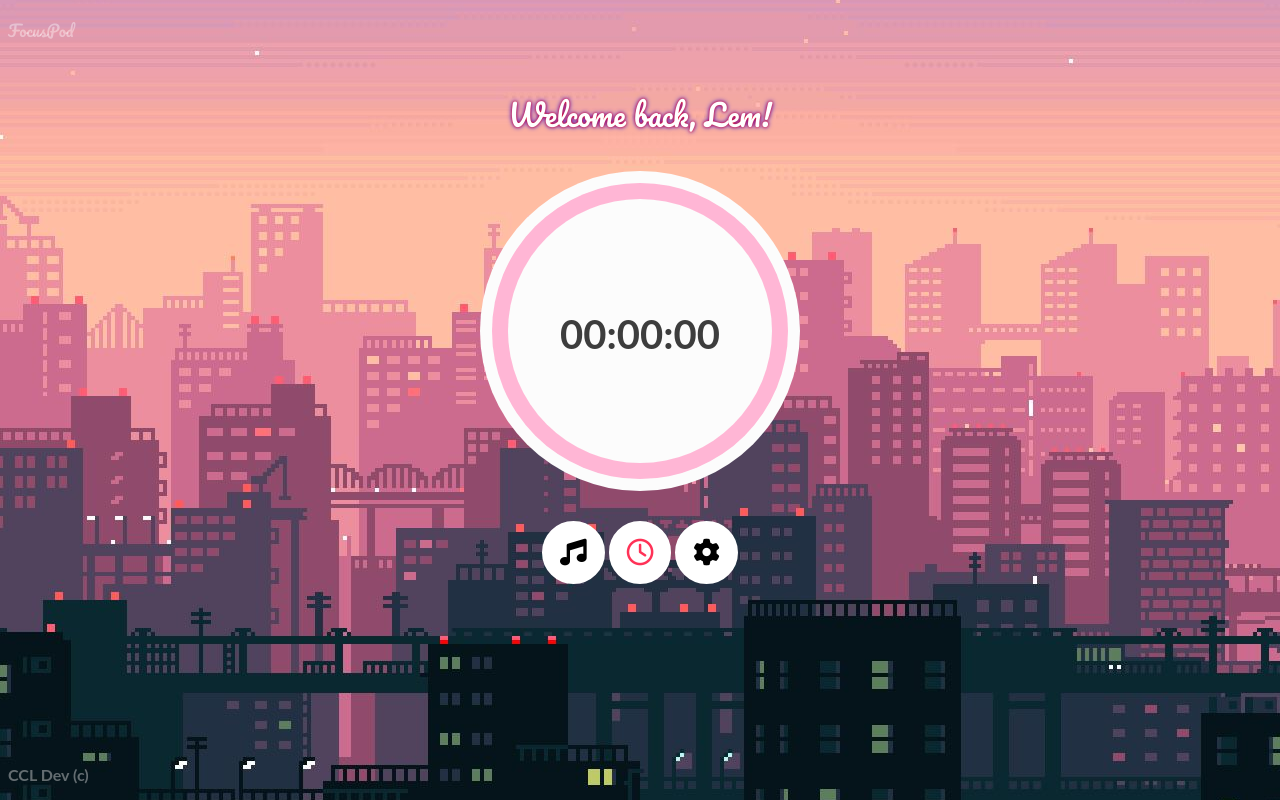
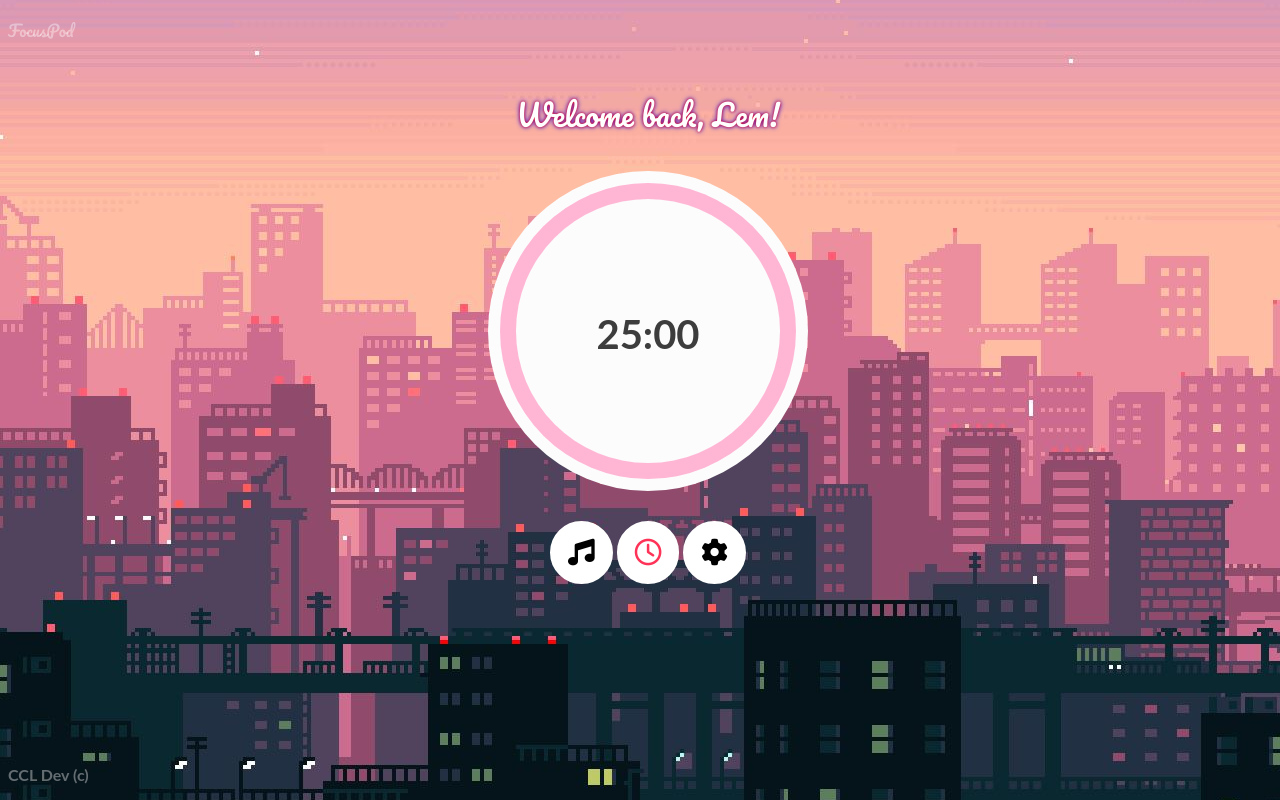
Before and after one commit to CarlosArro2001/profocus_app, a PHP site: page / in a window 1280 px wide. Run offline with PHP 8.4, Linux system fonts and the light colour scheme; some libraries are stand-ins or nearby versions.

Commit message:
Fixed bug and coded timer
Fixed the white space bug and started coding the timer functionality in the script.js file

```diff
--- a/index.html
+++ b/index.html
@@ -3,13 +3,17 @@
         <head>
             <title>ProFocus</title>
             <link rel="stylesheet"  type="text/css" href="style.css">
+            <meta name="viewport" content="width=device-width, initial-scale=1.0">
             <!-- Google font API-->
             <link href="https://fonts.googleapis.com/css2?family=Pacifico&display=swap" rel="stylesheet"/>
             <!-- font-awesome API-->
             <script src="https://kit.fontawesome.com/996973c893.js"></script>
+            <!-- My JS-->
+            <script src="script.js">
+            </script>
             <title>FocusPod</title>
         </head>
-        <body>
+        <body onload="template()">
             <header id="header">
                 <p>FocusPod</p>
             </header>
@@ -25,11 +29,9 @@
                         <div class="timer-inner">
                             <!-- Where the timer text will be displayed-->
                             <div class="timer-text">
-                                <h4>00</h4>
+                                <h4 id="minutes"></h4>
                                 <h4>:</h4>
-                                <h4>00</h4>
-                                <h4>:</h4>
-                                <h4>00</h4>
+                                <h4 id="seconds"></h4>
                             </div>
                         </div>
                     </div>
@@ -37,7 +39,7 @@
                 <!-- The buttons section music- clock - settings -->
                 <div class="timer-buttons">
                     <button class="btn"><i class="fas fa-music fa-2x"></i></button>
-                    <button class="btn"><i class="far fa-clock fa-2x"></i></button>
+                    <button class="btn" id="start" onclick="start()"><i class="far fa-clock fa-2x"></i></button>
                     <button class="btn"><i class="fas fa-cog fa-2x"></i></button>
                 </div>
                 <div id="TaskList-section">
--- a/script.js
+++ b/script.js
@@ -0,0 +1,34 @@
+var min = 25;
+var sec = "00";
+
+function template(){
+    document.getElementById("minutes").innerHTML = min;
+    document.getElementById("seconds").innerHTML = sec;
+}
+
+function start(){
+    min = 24;
+    sec = 59;
+    document.getElementById("minutes").innerHTML= min;
+    document.getElementById("seconds").innerHTML = sec;
+
+    var minutes_interval = setInterval(minutesTimer,60000);
+    var seconds_interval = setInterval(secondsTimer,1000);
+
+    function minutesTimer(){
+        min-min-1;
+        document.getElementById("minutes").innerHTML = min;
+    }
+    function secondsTimer(){
+        sec = sec - 1;
+        document.getElementById("seconds").innerHTML = sec;
+        if(sec <= 0){
+            if(min <= 0){
+                clearInterval(minutes_interval);
+                clearInterval(seconds_interval);
+            }
+            sec = 60;
+        }
+    }
+
+}
--- a/style.css
+++ b/style.css
@@ -1,7 +1,7 @@
 /*
 Author : Carlos Raniel Ariate Arro
 
-Last Update Date & Time : Tuesday,July 27 2021  7:40pm
+Last Update Date & Time : Wedbesday,July 28 2021  7:20pm
 
 Notes :
 
@@ -13,8 +13,10 @@ image shrinks in height ,and outputs a white screen at the
 lower half of the screen when the window gets resized - fixed
 */
 
-html{
-    background: url("backgrounds/background_1.jpg") no-repeat center fixed ;
+html,body{
+    background: url("backgrounds/background_1.jpg") no-repeat center fixed;
+    width:100%;
+    overflow-x:hidden;
 }
 
 #header{
```
